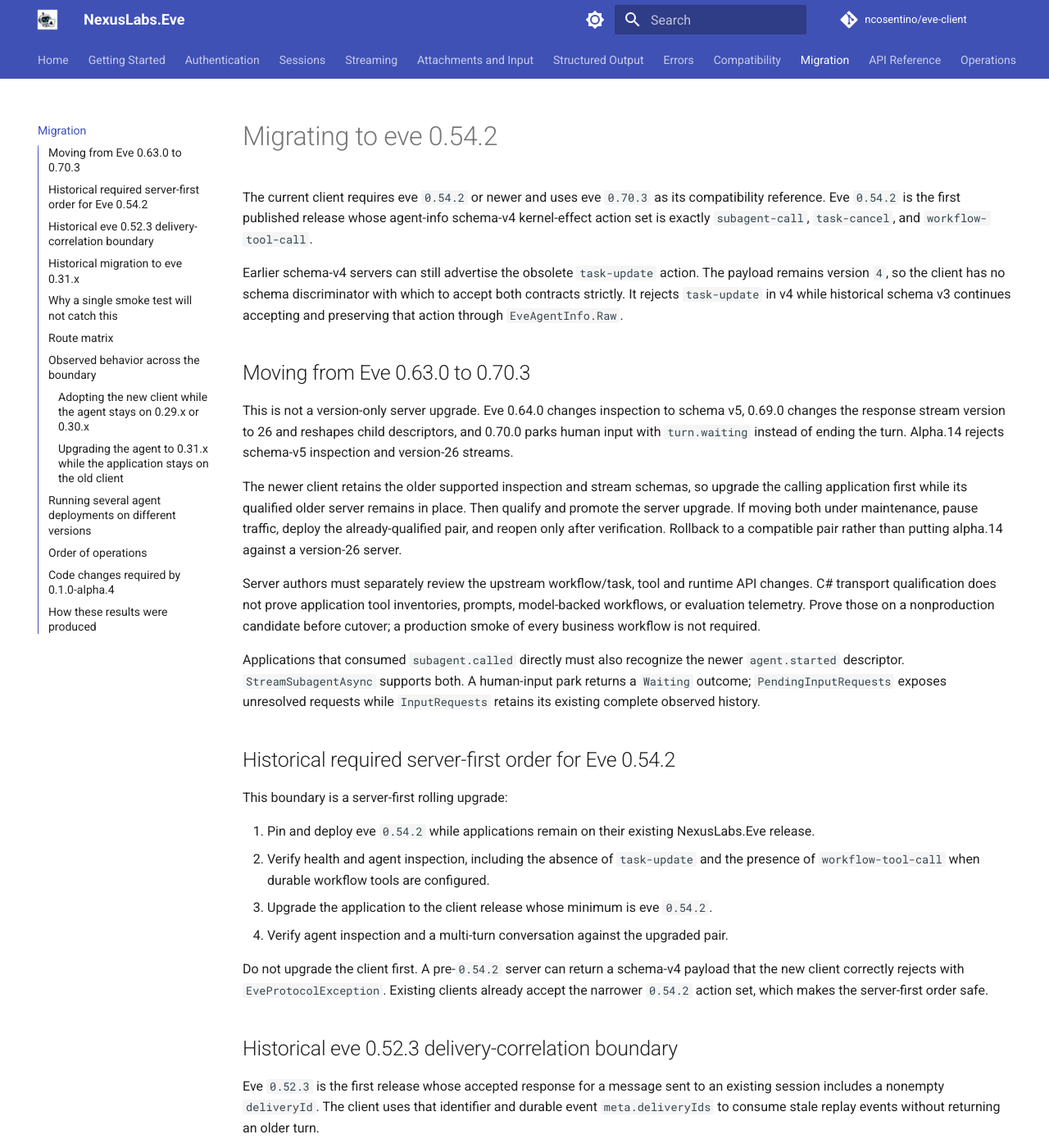
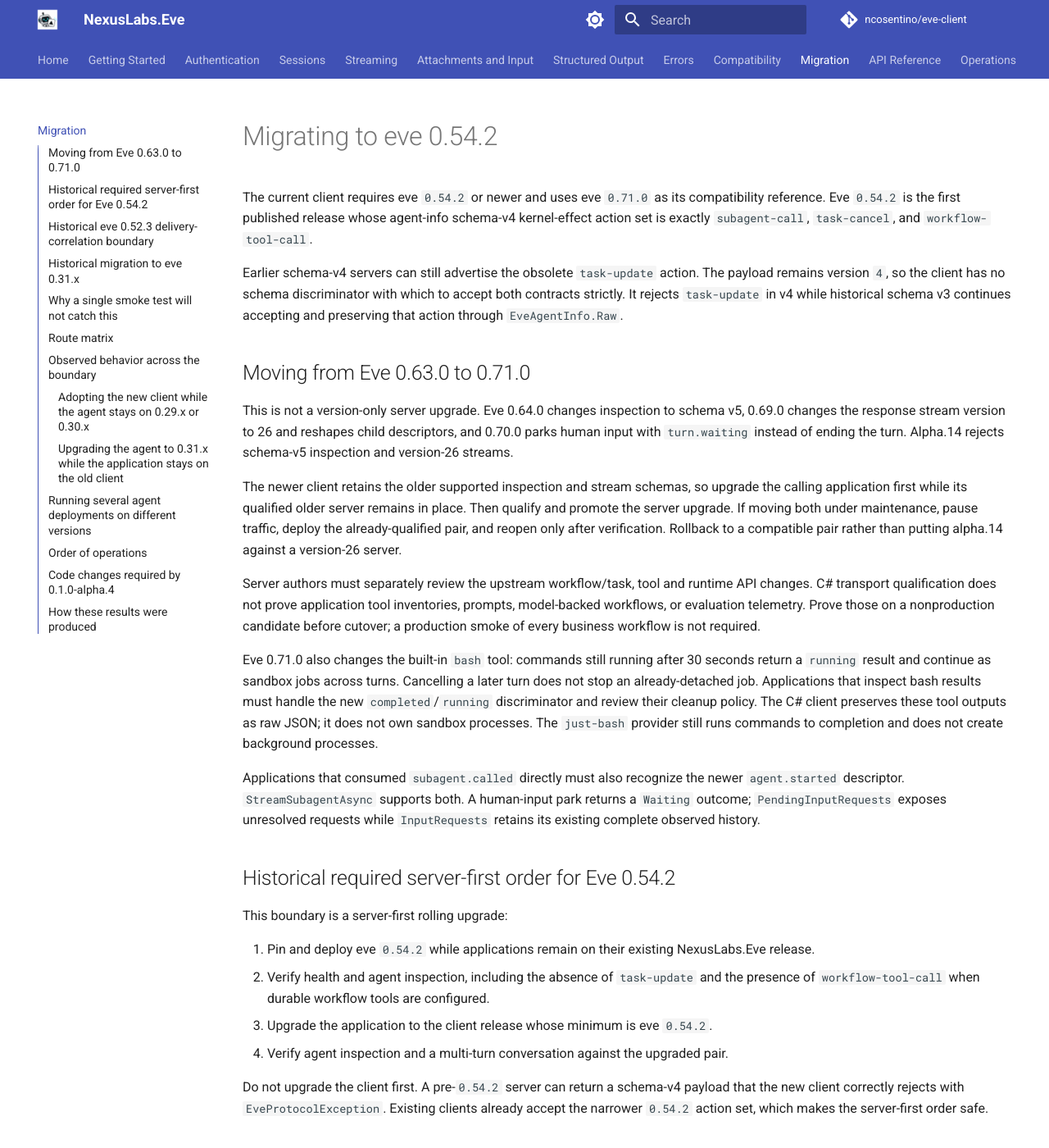
Before and after one commit to ncosentino/eve-client, an MkDocs documentation site: the page built from docs/migration.md, in a window 1280 px wide and 1400 px high. Shown: the whole window at 82% size. Built offline with MkDocs 1.6.1 and Material for MkDocs 9.7.7, drawn with Linux system fonts in a browser that asks for light colours; comment, search, counter and statistics services are not loaded.

Commit message:
feat: qualify client against eve 0.71.0
Align the compatibility reference and fixture with the newly published SDK; document sandbox-job upgrade behavior.

Co-authored-by: Copilot <223556219+Copilot@users.noreply.github.com>

Copilot-Session: 6f397bc8-d45e-4945-a1f7-eb8d8d91a4fc

```diff
--- a/docs/migration.md
+++ b/docs/migration.md
@@ -4,7 +4,7 @@ description: Upgrade an eve deployment and NexusLabs.Eve client safely across th
 
 # Migrating to eve 0.54.2
 
-The current client requires eve `0.54.2` or newer and uses eve `0.70.3` as its
+The current client requires eve `0.54.2` or newer and uses eve `0.71.0` as its
 compatibility reference. Eve `0.54.2` is the first published release whose agent-info
 schema-v4 kernel-effect action set is exactly `subagent-call`, `task-cancel`, and
 `workflow-tool-call`.
@@ -14,7 +14,7 @@ payload remains version `4`, so the client has no schema discriminator with whic
 accept both contracts strictly. It rejects `task-update` in v4 while historical schema
 v3 continues accepting and preserving that action through `EveAgentInfo.Raw`.
 
-## Moving from Eve 0.63.0 to 0.70.3
+## Moving from Eve 0.63.0 to 0.71.0
 
 This is not a version-only server upgrade. Eve 0.64.0 changes inspection to schema
 v5, 0.69.0 changes the response stream version to 26 and reshapes child descriptors,
@@ -31,6 +31,14 @@ Server authors must separately review the upstream workflow/task, tool and runti
 API changes. C# transport qualification does not prove application tool inventories,
 prompts, model-backed workflows, or evaluation telemetry. Prove those on a nonproduction
 candidate before cutover; a production smoke of every business workflow is not required.
+
+Eve 0.71.0 also changes the built-in `bash` tool: commands still running after
+30 seconds return a `running` result and continue as sandbox jobs across turns.
+Cancelling a later turn does not stop an already-detached job. Applications that
+inspect bash results must handle the new `completed`/`running` discriminator and
+review their cleanup policy. The C# client preserves these tool outputs as raw JSON;
+it does not own sandbox processes. The `just-bash` provider still runs commands to
+completion and does not create background processes.
 
 Applications that consumed `subagent.called` directly must also recognize the newer
 `agent.started` descriptor. `StreamSubagentAsync` supports both. A human-input park
```
Also changed, not shown: AGENTS.md (+1 -1 lines), README.md (+1 -1 lines), docs/compatibility.md (+5 -5 lines), docs/index.md (+1 -1 lines), 3 other files.
